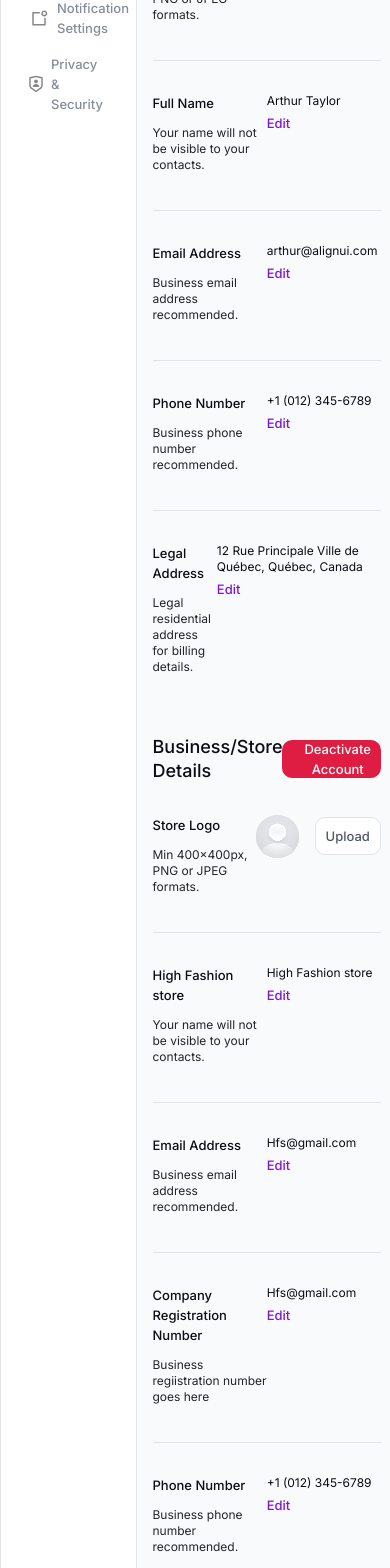
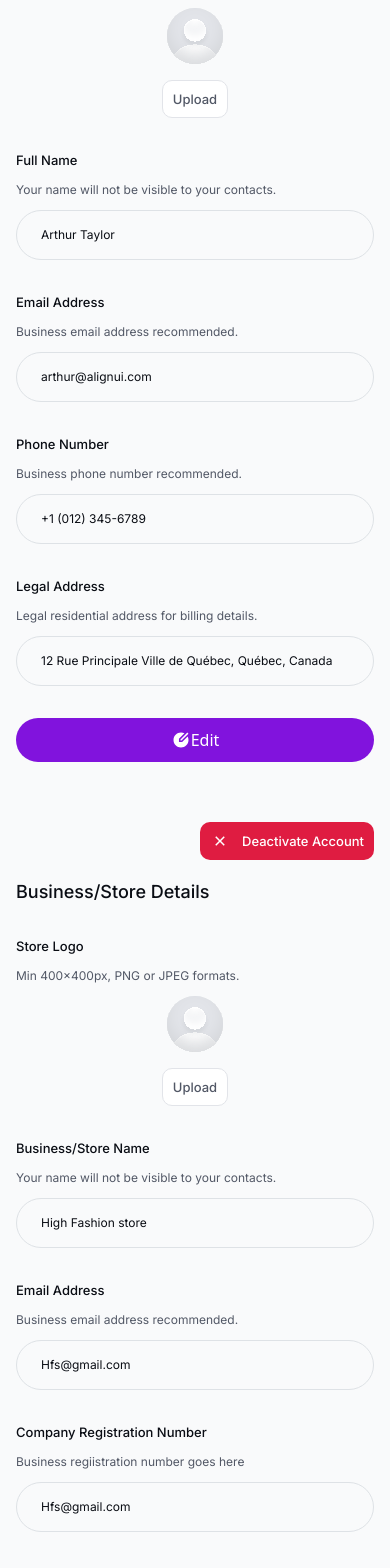
Before and after one commit to The-Byte-Bandit/lama, a React (Create React App) app: page /home/settings in a window 390 px wide. Shown: the part 240-1808 px from the top of the page. Built offline with nearby package versions, Linux system fonts and the light colour scheme.

Commit message:
almost finished settings

```diff
--- a/src/Components/activeSessionCard.jsx
+++ b/src/Components/activeSessionCard.jsx
@@ -43,7 +43,7 @@ function ActiveSessionCard() {
                     </div>
                 </div>
 
-                <div className="col-span-1 flex flex-col h-full">
+                <div className="col-span-1 hidden md:flex flex-col h-full">
                     <div className='bg-bg-weak-100  w-[100%] h-[24px] flex items-center mb-[10px] py-[8px] px-[12px]'>
                         <div className={`flex flex-row flex-nowrap max-w-[160px] gap-[10px]`}>
                             <h3 className={`${typography.paragraphSmall}`}>Location</h3>
@@ -68,7 +68,7 @@ function ActiveSessionCard() {
                     <div className='bg-stroke-soft-200 h-[1px] rounded-none w-[100%] mt-[5px]'> </div>
                 </div>
 
-                <div className="flex flex-col col-span-2 h-full">
+                <div className="hidden md:flex flex-col col-span-2 h-full">
                     <div className='bg-bg-weak-100 w-[100%] h-[24px] flex items-center mb-[10px] py-[8px] px-[12px]'>
                         <div className={`flex flex-row  items-center gap-[10px]`}>
                             <h3 className={`${typography.paragraphSmall}`}>Most recent activity</h3>
--- a/src/Pages/accountSettings.jsx
+++ b/src/Pages/accountSettings.jsx
@@ -1,13 +1,13 @@
 
 import styles, {typography} from '../style';
-import { closeFillIcon, profileAvatar } from '../constants/constant';
+import { closeFillIcon, profileAvatar, edit } from '../constants/constant';
 
 
 function AccountSettings() {
   return (
     <div className={`${styles.paddingMain} fadein w-full h-full bg-backgroundGrey flex flex-col gap-[60px]`}>
       <div className='w-full  flex flex-col flex-1 gap-[32px]'>
-        <div className='flex flex-row flex-1 items-center'>
+        <div className='flex flex-col-reverse gap-[20px] md:gap-0 md:flex-row flex-1 md:items-center'>
           <h5 className={`${typography.labelLarge} text-text-main-900`}>Personal Details</h5>
           <button type='button' className={`${typography.labelSmall} flex flex-row gap-[12px] items-center justify-center p-[10px] ml-auto bg-redBase rounded-[10px] h-[38px] max-w-[190px] text-text-white-0 `}>
             <span><img src={closeFillIcon} className='w-[100%] ' alt='arrow'/> </span>
@@ -16,14 +16,14 @@ function AccountSettings() {
         </div>
 
         <div className='flex flex-col flex-1 gap-[32px]'>
-          <div className='flex flex-row flex-1 '>
-            <div className='flex flex-col gap-[12px] max-w-[416px] w-[50%]'>
+          <div className='flex flex-col md:flex-row flex-1 gap-[16px] md:gap-0'>
+            <div className='flex flex-col gap-[12px] max-w-[416px] md:w-[50%]'>
               <h5 className={`${typography.labelSmall} text-text-main-900`}>Profile Photo</h5>
-              <p className={`${typography.paragraphXSmall}`}>Min 400x400px, PNG or JPEG formats.</p>
+              <p className={`${typography.paragraphXSmall} text-text-sub-500`}>Min 400x400px, PNG or JPEG formats.</p>
             </div>
 
             <div className=''>
-              <div className='flex flex-row flex-1 gap-[16px] items-center'>
+              <div className='flex flex-col md:flex-row flex-1 gap-[16px] items-center'>
                 <div className=''>
                   <img src={profileAvatar} alt='avatar'/>
                 </div>
@@ -36,37 +36,43 @@ function AccountSettings() {
 
           </div>
 
-          <div className='bg-stroke-soft-200 h-[1px] rounded-none w-[100%] mt-[5px]'> </div>
+          <div className='bg-stroke-soft-200 h-[1px] hidden md:block rounded-none w-[100%] mt-[5px]'> </div>
 
-          <div className='flex flex-row flex-1'>
-            <div className='flex flex-col gap-[12px] max-w-[416px] w-[50%]'>
+          <div className='flex flex-col gap-[12px] md:gap-0 md:flex-row flex-1'>
+            <div className='flex flex-col gap-[12px] max-w-[416px] md:w-[50%]'>
                 <h5 className={`${typography.labelSmall} text-text-main-900`}>Full Name</h5>
-                <p className={`${typography.paragraphXSmall}`}>Your name will not be visible to your contacts.</p>
+                <p className={`${typography.paragraphXSmall} text-text-sub-500`}>Your name will not be visible to your contacts.</p>
               </div>
 
               <div className=''>
-                <div className='flex flex-col flex-1 gap-[4px] '>
+                <div className='border md:hidden border-stroke-soft-200 rounded-full py-[16px] px-[24px]'>
+                <p className={`${typography.paragraphXSmall} text-text-main-900`}>Arthur Taylor</p>
+                </div>
+                <div className='hidden md:flex flex-col flex-1 gap-[4px] '>
                   <div className=''>
                   <p className={`${typography.paragraphXSmall} text-text-main-900`}>Arthur Taylor</p>
                   </div>
 
-                  <div className='flex flex-row flex-1'>
+                  <div className='hidden md:flex flex-row flex-1'>
                   <p className={`${typography.labelSmall} text-primary-purple-700`}>Edit</p>
                   </div>
                 </div>
               </div>
           </div>
 
-          <div className='bg-stroke-soft-200 h-[1px] rounded-none w-[100%] mt-[5px]'> </div>
+          <div className='bg-stroke-soft-200 h-[1px] hidden md:block rounded-none w-[100%] mt-[5px]'> </div>
 
-          <div className='flex flex-row flex-1'>
-            <div className='flex flex-col gap-[12px] max-w-[416px] w-[50%]'>
+          <div className='flex flex-col gap-[12px] md:gap-0 md:flex-row flex-1'>
+            <div className='flex flex-col gap-[12px] max-w-[416px] md:w-[50%]'>
                 <h5 className={`${typography.labelSmall} text-text-main-900`}>Email Address</h5>
-                <p className={`${typography.paragraphXSmall}`}>Business email address recommended.</p>
+                <p className={`${typography.paragraphXSmall} text-text-sub-500`}>Business email address recommended.</p>
               </div>
 
               <div className=''>
-                <div className='flex flex-col flex-1 gap-[4px] '>
+                <div className='border md:hidden border-stroke-soft-200 rounded-full py-[16px] px-[24px]'>
+                  <p className={`${typography.paragraphXSmall} text-text-main-900`}>arthur@alignui.com</p>
+                </div>
+                <div className='hidden md:flex flex-col flex-1 gap-[4px] '>
                   <div className=''>
                     <p className={`${typography.paragraphXSmall} text-text-main-900`}>arthur@alignui.com</p>
                   </div>
@@ -78,16 +84,19 @@ function AccountSettings() {
               </div>
           </div>
 
-          <div className='bg-stroke-soft-200 h-[1px] rounded-none w-[100%] mt-[5px]'> </div>
+          <div className='bg-stroke-soft-200 h-[1px] hidden md:block rounded-none w-[100%] mt-[5px]'> </div>
 
-          <div className='flex flex-row flex-1'>
-            <div className='flex flex-col gap-[12px] max-w-[416px] w-[50%]'>
+          <div className='flex flex-col gap-[12px] md:gap-0 md:flex-row flex-1'>
+            <div className='flex flex-col gap-[12px] max-w-[416px] md:w-[50%]'>
                 <h5 className={`${typography.labelSmall} text-text-main-900`}>Phone Number</h5>
-                <p className={`${typography.paragraphXSmall}`}>Business phone number recommended.</p>
+                <p className={`${typography.paragraphXSmall} text-text-sub-500`}>Business phone number recommended.</p>
               </div>
 
               <div className=''>
-                <div className='flex flex-col flex-1 gap-[4px] '>
+                <div className='border md:hidden border-stroke-soft-200 rounded-full py-[16px] px-[24px]'>
+                  <p className={`${typography.paragraphXSmall} text-text-main-900`}>+1 (012) 345-6789</p>
+                </div>
+                <div className='hidden md:flex  flex-col flex-1 gap-[4px] '>
                   <div className=''>
                     <p className={`${typography.paragraphXSmall} text-text-main-900`}>+1 (012) 345-6789</p>
                   </div>
@@ -99,16 +108,19 @@ function AccountSettings() {
               </div>
           </div>
 
-          <div className='bg-stroke-soft-200 h-[1px] rounded-none w-[100%] mt-[5px]'> </div>
+          <div className='bg-stroke-soft-200 h-[1px] hidden md:block rounded-none w-[100%] mt-[5px]'> </div>
 
-          <div className='flex flex-row flex-1'>
-            <div className='flex flex-col gap-[12px] max-w-[416px] w-[50%]'>
+          <div className='flex flex-col gap-[12px] md:gap-0 md:flex-row flex-1'>
+            <div className='flex flex-col gap-[12px] max-w-[416px] md:w-[50%]'>
                 <h5 className={`${typography.labelSmall} text-text-main-900`}>Legal Address</h5>
-                <p className={`${typography.paragraphXSmall}`}>Legal residential address for billing details.</p>
+                <p className={`${typography.paragraphXSmall} text-text-sub-500`}>Legal residential address for billing details.</p>
               </div>
 
               <div className=''>
-                <div className='flex flex-col flex-1 gap-[4px] '>
+                <div className='border md:hidden border-stroke-soft-200 rounded-full py-[16px] px-[24px]'>
+                  <p className={`${typography.paragraphXSmall} text-text-main-900`}>12 Rue Principale Ville de Québec, Québec, Canada</p>
+                </div>
+                <div className='hidden md:flex  flex-col flex-1 gap-[4px] '>
                   <div className=''>
                     <p className={`${typography.paragraphXSmall} text-text-main-900`}>12 Rue Principale Ville de Québec, Québec, Canada</p>
                   </div>
@@ -118,7 +130,14 @@ function AccountSettings() {
                   </div>
                 </div>
               </div>
+
           </div>
+        </div>
+        <div className='w-full md:hidden'>
+          <button className=' w-full flex flex-row justify-center items-center text-text-white-0 bg-primary-purple-700 rounded-full p-[10px]'>
+            <img src={edit} alt='edit'/>
+            Edit
+          </button>
         </div>
       </div>
 
@@ -127,7 +146,7 @@ function AccountSettings() {
 
 
       <div className='w-full flex flex-col flex-1 gap-[32px]'>
-        <div className='flex flex-row flex-1 items-center'>
+        <div className='flex flex-col-reverse gap-[20px] md:gap-0 md:flex-row flex-1 md:items-center'>
           <h5 className={`${typography.labelLarge} text-text-main-900`}>Business/Store Details</h5>
           <button type='button' className={`${typography.labelSmall} flex flex-row gap-[12px] items-center justify-center p-[10px] ml-auto bg-redBase rounded-[10px] h-[38px] max-w-[190px] text-text-white-0 `}>
             <span><img src={closeFillIcon} className='w-[100%] ' alt='arrow'/> </span>
@@ -135,14 +154,14 @@ function AccountSettings() {
         </div>
 
         <div className='flex flex-col flex-1 gap-[32px]'>
-          <div className='flex flex-row flex-1 '>
-            <div className='flex flex-col gap-[12px] max-w-[416px] w-[50%]'>
+          <div className='flex flex-col gap-[12px] md:gap-0 md:flex-rowflex-1 '>
+            <div className='flex flex-col gap-[12px] max-w-[416px] md:w-[50%]'>
               <h5 className={`${typography.labelSmall} text-text-main-900`}>Store Logo</h5>
-              <p className={`${typography.paragraphXSmall}`}>Min 400x400px, PNG or JPEG formats.</p>
+              <p className={`${typography.paragraphXSmall} text-text-sub-500`}>Min 400x400px, PNG or JPEG formats.</p>
             </div>
 
             <div className=''>
-              <div className='flex flex-row flex-1 gap-[16px] items-center'>
+              <div className='flex flex-col md:flex-row flex-1 gap-[16px] items-center'>
                 <div className=''>
                   <img src={profileAvatar} alt='avatar'/>
                 </div>
@@ -155,16 +174,19 @@ function AccountSettings() {
 
           </div>
 
-          <div className='bg-stroke-soft-200 h-[1px] rounded-none w-[100%] mt-[5px]'> </div>
+          <div className='bg-stroke-soft-200 h-[1px] hidden md:block rounded-none w-[100%] mt-[5px]'> </div>
 
-          <div className='flex flex-row flex-1'>
-            <div className='flex flex-col gap-[12px] max-w-[416px] w-[50%]'>
-                <h5 className={`${typography.labelSmall} text-text-main-900`}>High Fashion store</h5>
-                <p className={`${typography.paragraphXSmall}`}>Your name will not be visible to your contacts.</p>
+          <div className='flex flex-col gap-[12px] md:gap-0 md:flex-rowflex-1'>
+            <div className='flex flex-col gap-[12px] max-w-[416px] md:w-[50%]'>
+                <h5 className={`${typography.labelSmall} text-text-main-900`}>Business/Store Name</h5>
+                <p className={`${typography.paragraphXSmall} text-text-sub-500`}>Your name will not be visible to your contacts.</p>
               </div>
 
               <div className=''>
-                <div className='flex flex-col flex-1 gap-[4px] '>
+                <div className='border md:hidden border-stroke-soft-200 rounded-full py-[16px] px-[24px]'>
+                    <p className={`${typography.paragraphXSmall} text-text-main-900`}>High Fashion store</p>
+                </div>
+                <div className='hidden md:flex  flex-col flex-1 gap-[4px] '>
                   <div className=''>
                   <p className={`${typography.paragraphXSmall} text-text-main-900`}>High Fashion store</p>
                   </div>
@@ -176,16 +198,19 @@ function AccountSettings() {
               </div>
           </div>
 
-          <div className='bg-stroke-soft-200 h-[1px] rounded-none w-[100%] mt-[5px]'> </div>
+          <div className='bg-stroke-soft-200 h-[1px] hidden md:block rounded-none w-[100%] mt-[5px]'> </div>
 
-          <div className='flex flex-row flex-1'>
-            <div className='flex flex-col gap-[12px] max-w-[416px] w-[50%]'>
+          <div className='flex flex-col gap-[12px] md:gap-0 md:flex-row flex-1'>
+            <div className='flex flex-col gap-[12px] max-w-[416px] md:w-[50%]'>
                 <h5 className={`${typography.labelSmall} text-text-main-900`}>Email Address</h5>
-                <p className={`${typography.paragraphXSmall}`}>Business email address recommended.</p>
+                <p className={`${typography.paragraphXSmall} text-text-sub-500`}>Business email address recommended.</p>
               </div>
 
               <div className=''>
-                <div className='flex flex-col flex-1 gap-[4px] '>
+                <div className='border md:hidden border-stroke-soft-200 rounded-full py-[16px] px-[24px]'>
+                    <p className={`${typography.paragraphXSmall} text-text-main-900`}>Hfs@gmail.com</p>
+                </div>
+                <div className='hidden md:flex  flex-col flex-1 gap-[4px] '>
                   <div className=''>
                     <p className={`${typography.paragraphXSmall} text-text-main-900`}>Hfs@gmail.com</p>
                   </div>
@@ -197,16 +222,19 @@ function AccountSettings() {
               </div>
           </div>
 
-          <div className='bg-stroke-soft-200 h-[1px] rounded-none w-[100%] mt-[5px]'> </div>
+          <div className='bg-stroke-soft-200 h-[1px] hidden md:block rounded-none w-[100%] mt-[5px]'> </div>
 
-          <div className='flex flex-row flex-1'>
-            <div className='flex flex-col gap-[12px] max-w-[416px] w-[50%]'>
+          <div className='flex flex-col gap-[12px] md:gap-0 md:flex-rowflex-1'>
+            <div className='flex flex-col gap-[12px] max-w-[416px] md:w-[50%]'>
                 <h5 className={`${typography.labelSmall} text-text-main-900`}>Company Registration Number</h5>
-                <p className={`${typography.paragraphXSmall}`}>Business regiistration number goes here</p>
+                <p className={`${typography.paragraphXSmall} text-text-sub-500`}>Business regiistration number goes here</p>
               </div>
 
               <div className=''>
-                <div className='flex flex-col flex-1 gap-[4px] '>
+                <div className='border md:hidden border-stroke-soft-200 rounded-full py-[16px] px-[24px]'>
+                    <p className={`${typography.paragraphXSmall} text-text-main-900`}>Hfs@gmail.com</p>
+                </div>
+                <div className='hidden md:flex flex-col flex-1 gap-[4px] '>
                   <div className=''>
                     <p className={`${typography.paragraphXSmall} text-text-main-900`}>Hfs@gmail.com</p>
                   </div>
@@ -218,16 +246,19 @@ function AccountSettings() {
               </div>
           </div>
 
-          <div className='bg-stroke-soft-200 h-[1px] rounded-none w-[100%] mt-[5px]'> </div>
+          <div className='bg-stroke-soft-200 h-[1px] hidden md:block rounded-none w-[100%] mt-[5px]'> </div>
 
-          <div className='flex flex-row flex-1'>
-            <div className='flex flex-col gap-[12px] max-w-[416px] w-[50%]'>
+          <div className='flex flex-col gap-[12px] md:gap-0 md:flex-row flex-1'>
+            <div className='flex flex-col gap-[12px] max-w-[416px] md:w-[50%]'>
                 <h5 className={`${typography.labelSmall} text-text-main-900`}>Phone Number</h5>
-                <p className={`${typography.paragraphXSmall}`}>Business phone number recommended.</p>
+                <p className={`${typography.paragraphXSmall} text-text-sub-500`}>Business phone number recommended.</p>
               </div>
 
               <div className=''>
-                <div className='flex flex-col flex-1 gap-[4px] '>
+                <div className='border md:hidden border-stroke-soft-200 rounded-full py-[16px] px-[24px]'>
+                    <p className={`${typography.paragraphXSmall} text-text-main-900`}>+1 (012) 345-6789</p>
+                </div>
+                <div className='hidden md:flex flex-col flex-1 gap-[4px] '>
                   <div className=''>
                     <p className={`${typography.paragraphXSmall} text-text-main-900`}>+1 (012) 345-6789</p>
                   </div>
@@ -239,16 +270,19 @@ function AccountSettings() {
               </div>
           </div>
 
-          <div className='bg-stroke-soft-200 h-[1px] rounded-none w-[100%] mt-[5px]'> </div>
+          <div className='bg-stroke-soft-200 h-[1px] hidden md:block rounded-none w-[100%] mt-[5px]'> </div>
 
-          <div className='flex flex-row flex-1'>
-            <div className='flex flex-col gap-[12px] max-w-[416px] w-[50%]'>
+          <div className='flex flex-col gap-[12px] md:gap-0 md:flex-row flex-1'>
+            <div className='flex flex-col gap-[12px] max-w-[416px] md:w-[50%]'>
                 <h5 className={`${typography.labelSmall} text-text-main-900`}>Legal Address</h5>
-                <p className={`${typography.paragraphXSmall}`}>Legal residential address for billing details.</p>
+                <p className={`${typography.paragraphXSmall} text-text-sub-500`}>Legal residential address for billing details.</p>
               </div>
 
               <div className=''>
-                <div className='flex flex-col flex-1 gap-[4px] '>
+                <div className='border md:hidden border-stroke-soft-200 rounded-full py-[16px] px-[24px]'>
+                    <p className={`${typography.paragraphXSmall} text-text-main-900`}>12 Rue Principale Ville de Québec, Québec, Canada</p>
+                </div>
+                <div className='hidden md:flex flex-col flex-1 gap-[4px] '>
                   <div className=''>
                     <p className={`${typography.paragraphXSmall} text-text-main-900`}>12 Rue Principale Ville de Québec, Québec, Canada</p>
                   </div>
@@ -260,6 +294,12 @@ function AccountSettings() {
               </div>
           </div>
         </div>
+        <div className='w-full md:hidden'>
+          <button className=' w-full flex flex-row justify-center items-center text-text-white-0 bg-primary-purple-700 rounded-full p-[10px]'>
+            <img src={edit} alt='edit'/>
+            Edit
+          </button>
+        </div>
       </div>
 
 
--- a/src/Pages/paymentSettings.jsx
+++ b/src/Pages/paymentSettings.jsx
@@ -1,5 +1,5 @@
 import styles, {typography} from '../style';
-import { secondWhiteAddIcon, dot } from '../constants/constant';
+import { secondWhiteAddIcon, dot,edit_arrow } from '../constants/constant';
 
 function PaymentSettings() {
   return (
@@ -10,8 +10,8 @@ function PaymentSettings() {
         </div>
 
         <div className='flex flex-col w-full gap-[20px]'>
-          <div className='w-full flex flex-row flex-1'>
-            <div className='flex flex-col gap-[12px] max-w-[416px] w-[50%]'>
+          <div className='w-full flex flex-col md:flex-row flex-1 gap-[16px] md:gap-0'>
+            <div className='flex flex-col gap-[12px] max-w-[416px] md:w-[50%]'>
               <h5 className={`${typography.labelSmall} text-text-main-900`}>Payment method</h5>
               <p className={`${typography.paragraphXSmall}`}>Add or remove payment method for ease of transaction.</p>
             </div>
@@ -37,17 +37,18 @@ function PaymentSettings() {
 
                 <div className='flex flex-row flex-1'>
                   <p className={`${typography.labelSmall} cursor-pointer text-primary-purple-700`}>Edit</p>
+                  <img src={edit_arrow} alt='edit'/>
                 </div>
               </div>
             </div>
 
           </div>
 
-          <div className='bg-stroke-soft-200 h-[1px] rounded-none w-[100%] mt-[5px]'> </div>
+          <div className='bg-stroke-soft-200 h-[1px] hidden md:block rounded-none w-[100%] mt-[5px]'> </div>
 
 
-          <div className='w-full flex flex-row flex-1'>
-            <div className='flex flex-col gap-[12px] max-w-[416px] w-[50%]'>
+          <div className='w-full flex flex-col md:flex-row flex-1 gap-[16px] md:gap-0'>
+            <div className='flex flex-col gap-[12px] max-w-[416px] md:w-[50%]'>
               <h5 className={`${typography.labelSmall} text-text-main-900`}>Billing information</h5>
               <p className={`${typography.paragraphXSmall}`}>This is the account that payment will be deducted from.</p>
             </div>
@@ -68,6 +69,7 @@ function PaymentSettings() {
 
                 <div className='flex flex-row flex-1'>
                   <p className={`${typography.labelSmall} cursor-pointer text-primary-purple-700`}>Edit</p>
+                  <img src={edit_arrow} alt='edit'/>
                 </div>
               </div>
             </div>
--- a/src/constants/constant.js
+++ b/src/constants/constant.js
@@ -99,6 +99,8 @@ import caro1 from '../assets/images/carousel/Frame 322.png'
 import caro2 from '../assets/images/carousel/Frame 1222.png'
 import caro3 from '../assets/images/carousel/Frame 122.png'
 import logs from '../assets/images/carousel/Group.png'
+import edit from '../assets/images/icons/edit-circle-fill.svg'
+import edit_arrow from '../assets/images/icons/arrow-edit.svg'
 
 
 export const sideNavLinks =[
@@ -2209,5 +2211,7 @@ export {
     logs,
     caro3,
     caro2,
-    caro1
+    caro1,
+    edit,
+    edit_arrow,
 }
--- a/src/layouts/settingsLayout.jsx
+++ b/src/layouts/settingsLayout.jsx
@@ -34,10 +34,10 @@ function SettingsLayout() {
   }
 
   return (
-    <div className={`fadein fadein w-[100%] min-h-screen bg-backgroundGrey`}>
+    <div className={` fadein w-[100%] min-h-screen bg-backgroundGrey`}>
       <div className={`${styles.paddingMain} mb-[0px] flex w-[100%] pt-[20px] pb-[9px] bg-bg-white-0`}>
         <div className='flex flex-row flex-1 justify-between gap-[12px]'>
-          <div className='flex flex-col gap-[4px]'>
+          <div className='hidden md:flex flex-col gap-[4px]'>
             <h3 className={`${typography.labelLarge}`}>Settings</h3>
             <p className={`${typography.paragraphSmall}`}>{settingstHeadingMessage}</p>
           </div>
@@ -52,7 +52,7 @@ function SettingsLayout() {
       </div>
 
       <div className='flex flex-row flex-1 w-full h-full'>
-        <div className='flex flex-col w-[35%]  bg-bg-white-0 p-[20px] border-[1px] border-stroke-soft-200'>
+        <div className='hidden md:flex flex-col w-[35%]  bg-bg-white-0 p-[20px] border-[1px] border-stroke-soft-200'>
           <div className='max-w-[400px] flex flex-col flex-1'>
             <div className='flex flex-col w-[100%] font-semibold text-text-soft-400'>
               <Link to='account-settings'>
```
Also changed, not shown: src/Pages/notificationSettings.jsx (+30 -22 lines), src/assets/images/icons/arrow-edit.svg (added), src/assets/images/icons/edit-circle-fill.svg (added).
